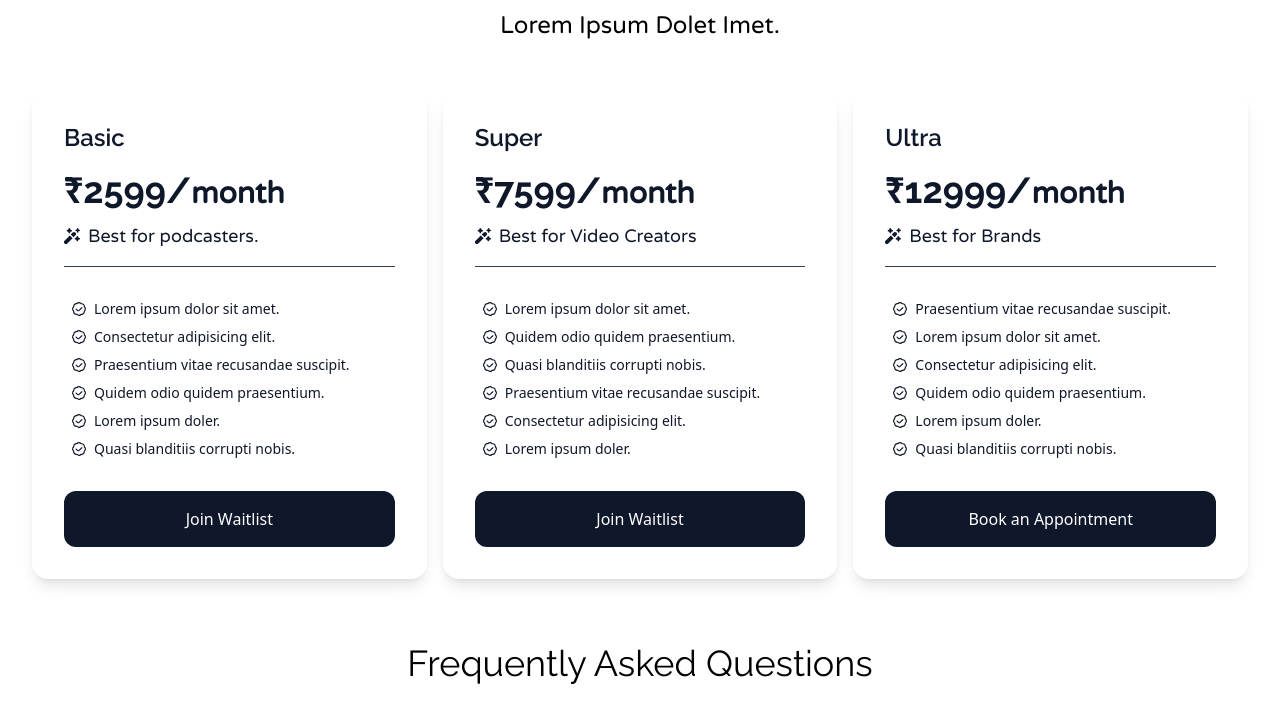
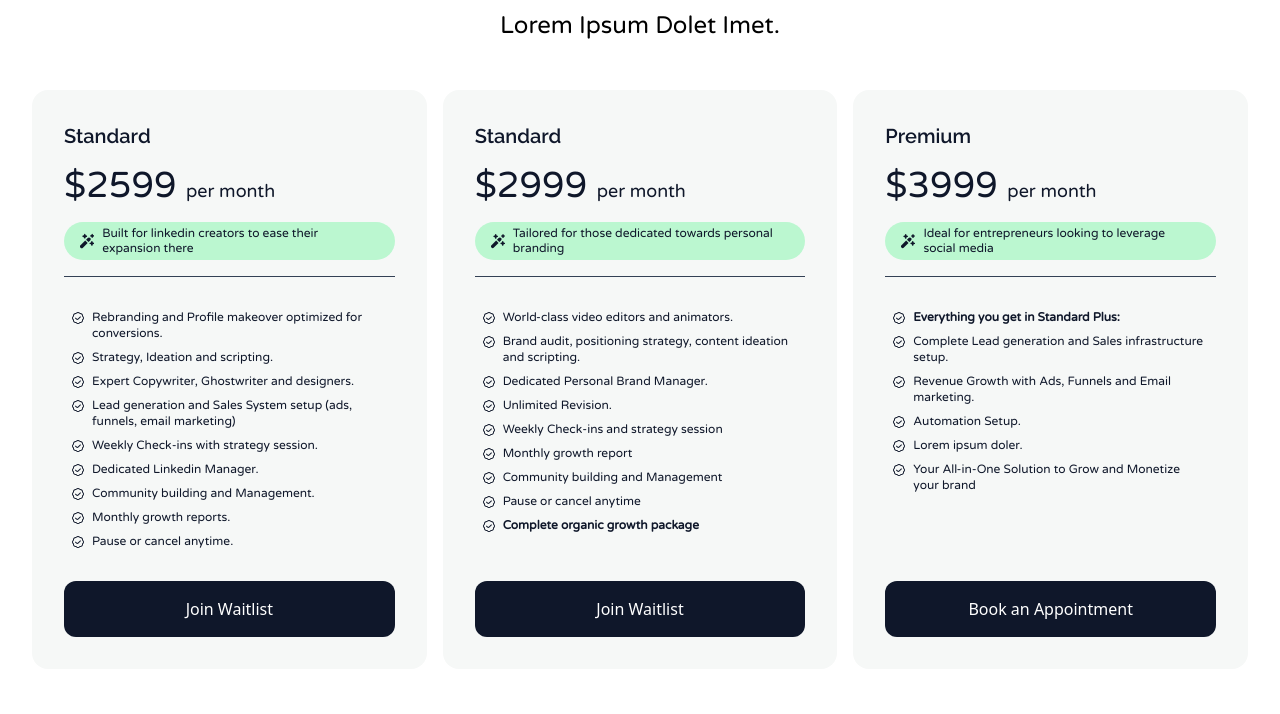
Before and after one commit to JuxtNorth/AgencySite, a React (Vite) app: page / in a window 1280 px wide. Shown: the part 6692-7406 px from the top of the page. Built offline with nearby package versions, Linux system fonts and the light colour scheme.

Commit message:
Update Pricing section

```diff
--- a/src/components/PricingCard/FeatureItem.tsx
+++ b/src/components/PricingCard/FeatureItem.tsx
@@ -1,4 +1,4 @@
-import { FC } from 'react';
+import { FC, ReactNode } from 'react';
 import { CheckIcon } from '@/icons';
 
 interface FeatureItemProps {
@@ -6,9 +6,16 @@ interface FeatureItemProps {
 }
 
 export const FeatureItem: FC<FeatureItemProps> = ({ content }) => {
+	let contentElem: ReactNode | null;
+
+	if (content[0] === '*') {
+		content = content.slice(2, content.length - 2);
+		contentElem = <b>{content}</b>;
+	}
+
 	return (
-		<li className="flex gap-2 text-lg font-normal md:text-sm">
-			<CheckIcon className="mt-[0.2rem]" /> {content}
+		<li className="flex gap-2 text-xs font-normal">
+			<CheckIcon className="mt-[0.2rem] shrink-0" /> {contentElem || content}
 		</li>
 	);
 };
--- a/src/components/PricingCard/index.tsx
+++ b/src/components/PricingCard/index.tsx
@@ -15,23 +15,22 @@ export interface PricingCardProps {
 
 export const PricingCard: FC<PricingCardProps> = (props) => {
 	return (
-		<article
-			className={
-				'w-full rounded-2xl p-8 text-slate-900 shadow-lg ' + props.className
-			}
-		>
-			<section className="space-y-4 border-b border-slate-700 text-center md:text-left">
-				<h2 className="text-2xl font-semibold">{props.name}</h2>
-				<h1 className="text-5xl font-bold md:text-4xl">
-					₹{props.pricing}/<span className="text-3xl font-semibold">month</span>
+		<article className="flex w-full flex-col justify-between rounded-2xl bg-[#F6F8F7] p-8 text-slate-900">
+			<div>
+				<section className="space-y-4 border-b border-slate-700 pb-4">
+					<h2 className="text-xl font-semibold">{props.name}</h2>
+					<h1 className="font-body text-4xl">
+						{props.pricing}{' '}
+						<span className="text-lg font-normal">per month</span>
 					</h1>
 					<div className="flex justify-center md:justify-start">
-					<div className="flex gap-2">
+						<div className="flex items-center gap-2 rounded-full bg-green-200 px-4 py-1">
 							<MagicIcon />
-						<p className="-mt-1.5 mb-4 text-lg">Best for {props.bestFor}</p>
+							<p className="text-xs leading-tight">{props.bestFor}</p>
 						</div>
 					</div>
 				</section>
+
 				<section className="py-8">
 					<ul className="space-y-2 px-2">
 						{props.features.map((content, key) => (
@@ -39,6 +38,7 @@ export const PricingCard: FC<PricingCardProps> = (props) => {
 						))}
 					</ul>
 				</section>
+			</div>
 			<button className="w-full rounded-xl bg-slate-900 py-4 text-white">
 				{props.buttonLabel}
 			</button>
--- a/src/constants/pricingPlans.ts
+++ b/src/constants/pricingPlans.ts
@@ -2,54 +2,60 @@ import { type PricingCardProps } from '@/components';
 
 export const pricingPlans: PricingCardProps[] = [
 	{
-		name: 'Basic',
-		pricing: 2599,
-		emphasis: '20 Short Videos',
+		name: 'Standard',
+		pricing: '$2599',
+		emphasis: '7x posts per week including posts, carousels and video edits',
 		buttonLabel: 'Join Waitlist',
 		buttonTo: '#',
 		features: [
-			'Lorem ipsum dolor sit amet.',
-			'Consectetur adipisicing elit.',
-			'Praesentium vitae recusandae suscipit.',
-			'Quidem odio quidem praesentium.',
-			'Lorem ipsum doler.',
-			'Quasi blanditiis corrupti nobis.'
+			'Rebranding and Profile makeover optimized for conversions.',
+			'Strategy, Ideation and scripting.',
+			'Expert Copywriter, Ghostwriter and designers.',
+			'Lead generation and Sales System setup (ads, funnels, email marketing)',
+			'Weekly Check-ins with strategy session.',
+			'Dedicated Linkedin Manager.',
+			'Community building and Management.',
+			'Monthly growth reports.',
+			'Pause or cancel anytime.'
 		],
-		bestFor: 'podcasters.',
+		bestFor: 'Built for linkedin creators to ease their expansion there',
 		className: 'bg-white'
 	},
 	{
-		name: 'Super',
-		pricing: 7599,
-		emphasis: '40 Short Videos',
+		name: 'Standard',
+		pricing: '$2999',
+		emphasis: '25 **Short videos + text and visual content,**',
 		buttonLabel: 'Join Waitlist',
 		buttonTo: '#',
 		features: [
-			'Lorem ipsum dolor sit amet.',
-			'Quidem odio quidem praesentium.',
-			'Quasi blanditiis corrupti nobis.',
-			'Praesentium vitae recusandae suscipit.',
-			'Consectetur adipisicing elit.',
-			'Lorem ipsum doler.'
+			'World-class video editors and animators.',
+			'Brand audit, positioning strategy, content ideation and scripting.',
+			'Dedicated Personal Brand Manager.',
+			'Unlimited Revision.',
+			'Weekly Check-ins and strategy session',
+			'Monthly growth report',
+			'Community building and Management',
+			'Pause or cancel anytime',
+			'**Complete organic growth package**'
 		],
-		bestFor: 'Video Creators',
+		bestFor: 'Tailored for those dedicated towards personal branding',
 		className: 'bg-white'
 	},
 	{
-		name: 'Ultra',
-		pricing: 12999,
-		emphasis: 'Infinite Short Videos',
+		name: 'Premium',
+		pricing: '$3999',
+		emphasis: 'Our deliverable → Unlimited requests + assistance',
 		buttonLabel: 'Book an Appointment',
 		buttonTo: '#',
 		features: [
-			'Praesentium vitae recusandae suscipit.',
-			'Lorem ipsum dolor sit amet.',
-			'Consectetur adipisicing elit.',
-			'Quidem odio quidem praesentium.',
+			'**Everything you get in Standard Plus:**',
+			'Complete Lead generation and Sales infrastructure setup.',
+			'Revenue Growth with Ads, Funnels and Email marketing.',
+			'Automation Setup.',
 			'Lorem ipsum doler.',
-			'Quasi blanditiis corrupti nobis.'
+			'Your All-in-One Solution to Grow and Monetize your brand'
 		],
-		bestFor: 'Brands',
+		bestFor: 'Ideal for entrepreneurs looking to leverage social media',
 		className: 'bg-white'
 	}
 ];
--- a/src/index.css
+++ b/src/index.css
@@ -23,6 +23,9 @@ h6 {
 
 p,
 a,
+li,
+b,
+i,
 span {
 	@apply font-body;
 }
```
Lines whose indentation alone changed are shown as unchanged.
